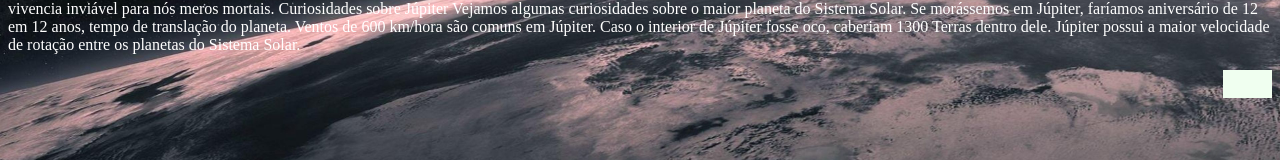
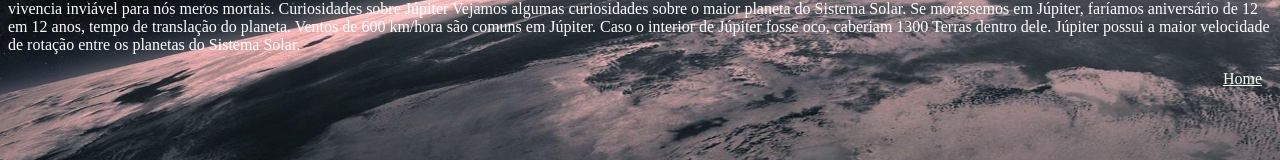
Before and after one commit to Tiago-Costacurta/projeto-prog-web, a plain HTML site: page marte.html in a window 1280 px wide. Shown: the part 543-703 px from the top of the page. Drawn offline with Linux system fonts and the light colour scheme.

Commit message:
Ajuste botão

```diff
--- a/mercurio.css
+++ b/mercurio.css
@@ -52,5 +52,4 @@ body {
     padding-right: 10px;
     float: right;
     color: honeydew;
-    background-color: honeydew;
 }
```
